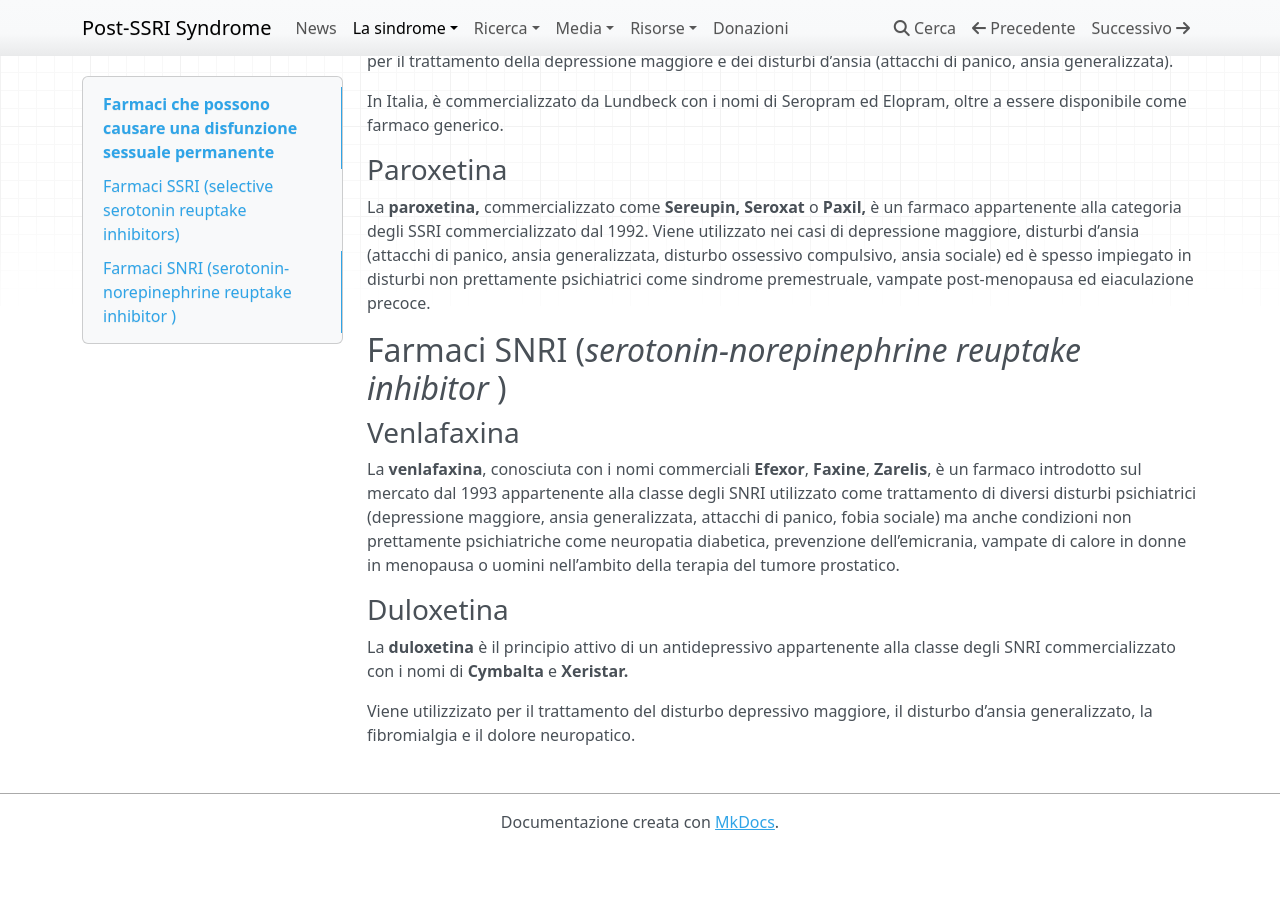
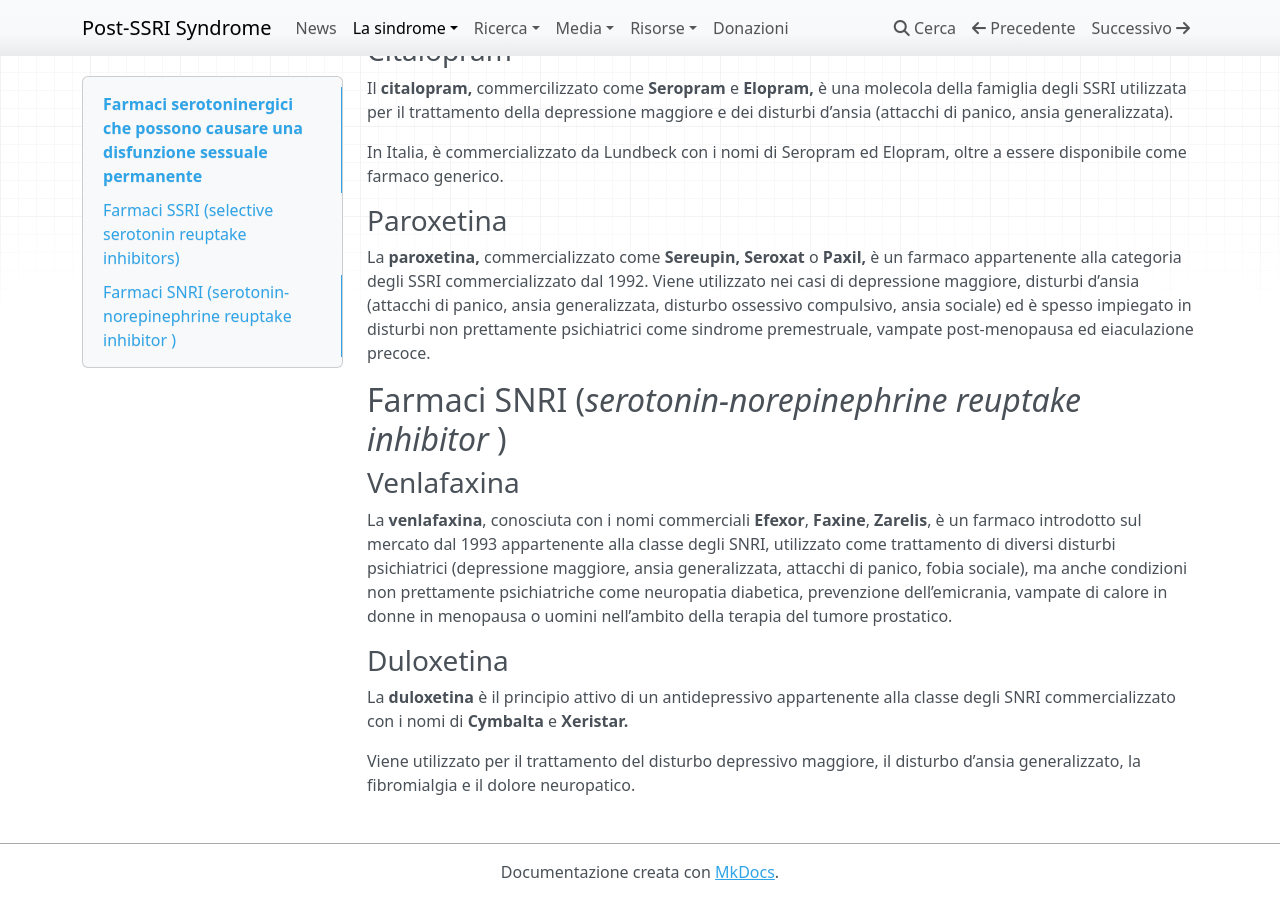
Before and after one commit to postssrisyndrome/windmill, an MkDocs documentation site: the page built from docs/la-sindrome/farmaci.md, in a window 1280 px wide and 900 px high, scrolled down 862 px. Built offline with MkDocs 1.6.1, drawn with Linux system fonts in a browser that asks for light colours; nearby versions of some CDN libraries; before the commit the page ends 1712 px from its top, so only the background shows below that; some of the changed text lies outside the part shown.

Commit message:
farmaci: fix vari (titolo, punteggiatura e typo)

```diff
--- a/docs/la-sindrome/farmaci.md
+++ b/docs/la-sindrome/farmaci.md
@@ -1,8 +1,4 @@
----
-title: Farmaci
----
-
-# Farmaci che possono causare una disfunzione sessuale permanente
+# Farmaci serotoninergici che possono causare una disfunzione sessuale permanente
 
 ## Farmaci SSRI (_selective serotonin reuptake inhibitors_)
 
@@ -36,10 +32,10 @@ La **paroxetina,** commercializzato come **Sereupin, Seroxat** o **Paxil,** è u
 
 ### Venlafaxina
 
-La **venlafaxina**, conosciuta con i nomi commerciali **Efexor**, **Faxine**, **Zarelis**, è un farmaco introdotto sul mercato dal 1993 appartenente alla classe degli SNRI utilizzato come trattamento di diversi disturbi psichiatrici (depressione maggiore, ansia generalizzata, attacchi di panico, fobia sociale) ma anche condizioni non prettamente psichiatriche come neuropatia diabetica, prevenzione dell’emicrania, vampate di calore in donne in menopausa o uomini nell’ambito della terapia del tumore prostatico.
+La **venlafaxina**, conosciuta con i nomi commerciali **Efexor**, **Faxine**, **Zarelis**, è un farmaco introdotto sul mercato dal 1993 appartenente alla classe degli SNRI, utilizzato come trattamento di diversi disturbi psichiatrici (depressione maggiore, ansia generalizzata, attacchi di panico, fobia sociale), ma anche condizioni non prettamente psichiatriche come neuropatia diabetica, prevenzione dell’emicrania, vampate di calore in donne in menopausa o uomini nell’ambito della terapia del tumore prostatico.
 
 ### Duloxetina
 
 La **duloxetina** è il principio attivo di un antidepressivo appartenente alla classe degli SNRI commercializzato con i nomi di **Cymbalta** e **Xeristar.**
 
-Viene utilizzizato per il trattamento del disturbo depressivo maggiore, il disturbo d’ansia generalizzato, la fibromialgia e il dolore neuropatico.
+Viene utilizzato per il trattamento del disturbo depressivo maggiore, il disturbo d’ansia generalizzato, la fibromialgia e il dolore neuropatico.
```
